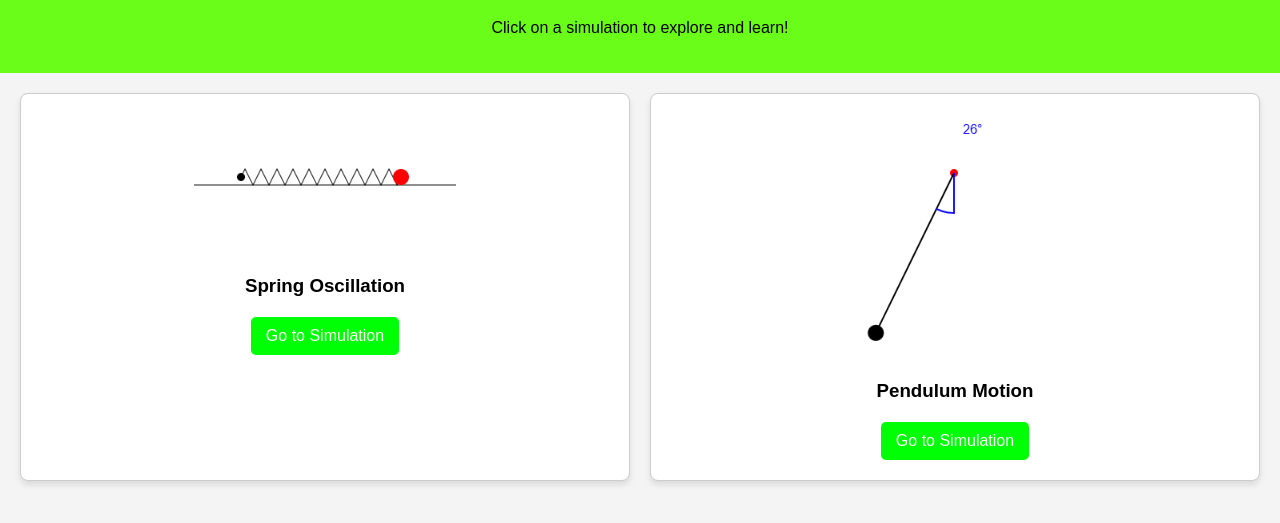
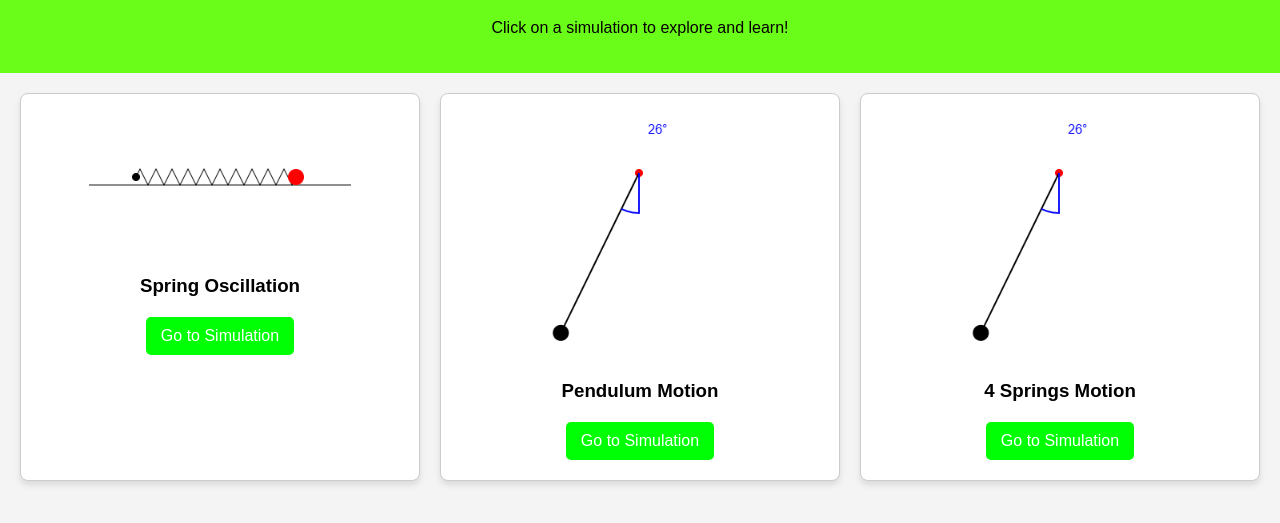
Before and after one commit to iuli26/engine-website, a plain HTML site: page index.html in a window 1280 px wide. Shown: the part 81-604 px from the top of the page. Drawn offline with Linux system fonts and the light colour scheme; files whose address does not match are found by name.

Commit message:
Update index.html

```diff
--- a/index.html
+++ b/index.html
@@ -86,7 +86,14 @@
       <a href="pendulum.html">Go to Simulation</a>
     </div>
 
+
     <!-- Add More Cards Here -->
+
+     <div class="card">
+      <img src="C:\Users\Iuli\OneDrive - Lund University\Desktop\engine\images\pendul.png" alt="Pendulum Simulation Preview">
+      <h3>4 Springs Motion</h3>
+      <a href="4springs.html">Go to Simulation</a>
+    </div>
   </div>
 </body>
 </html>
```
